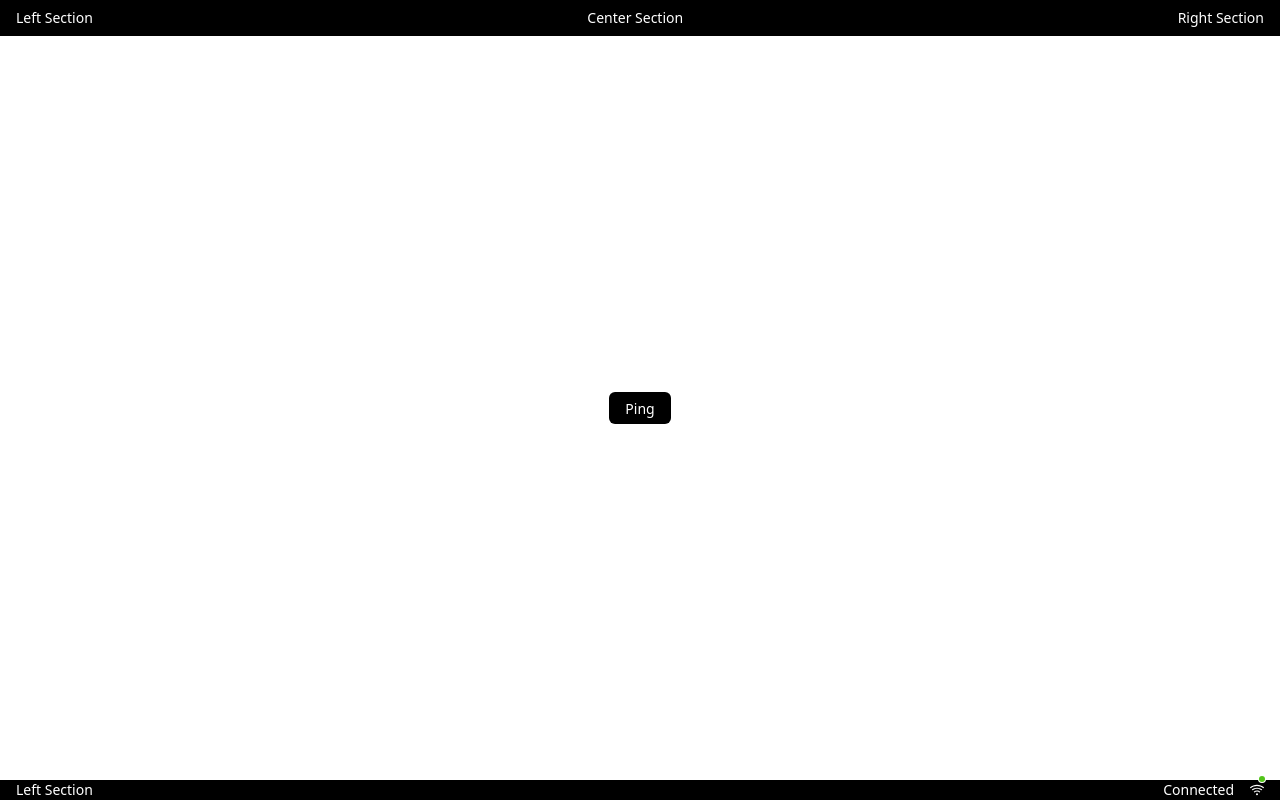
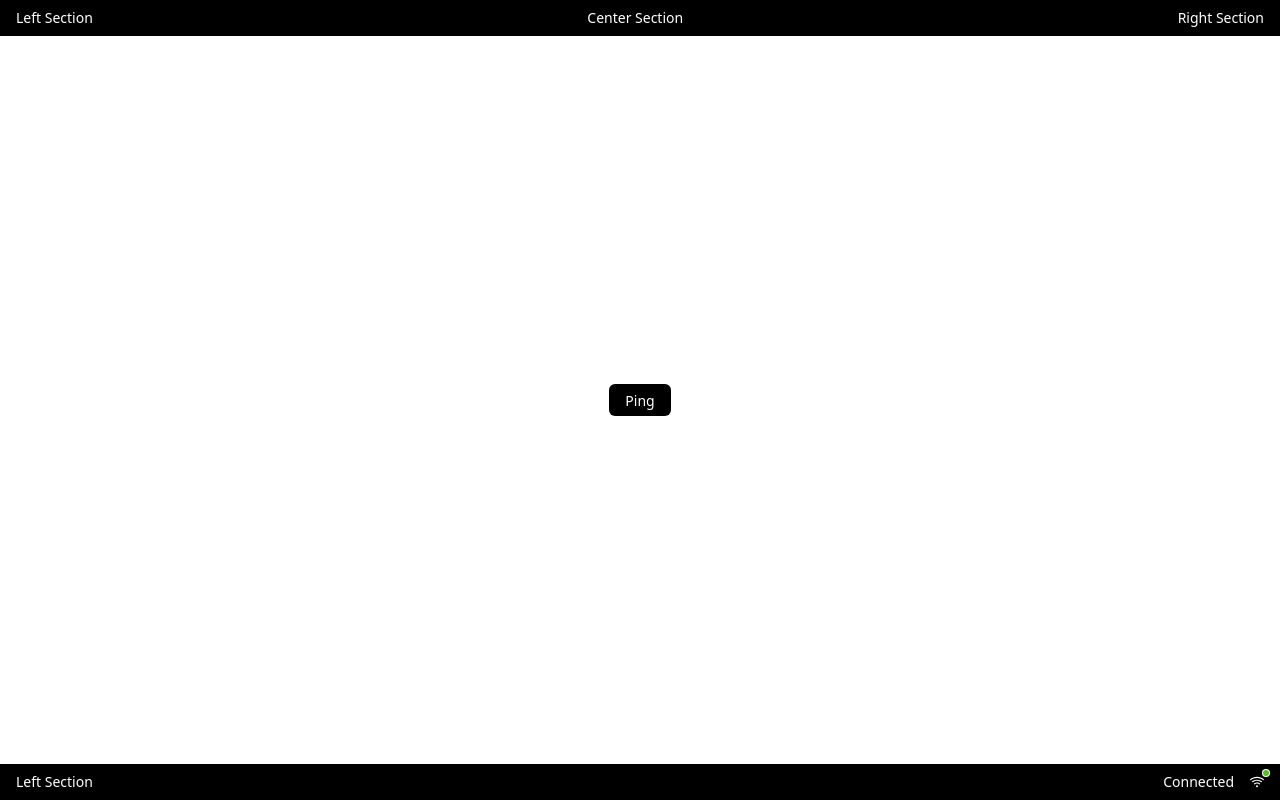
Before and after one commit to tejastn10/hollow, a React (Vite) app in the folder src/renderer/: page / in a window 1280 px wide. Built offline with nearby package versions, Linux system fonts and the light colour scheme; a web font is replaced by a local one.

Commit message:
fix: adjust Badge offset and increase StatusBar height for better visibility

```diff
--- a/src/renderer/src/container/StatusBar/StatusBar.tsx
+++ b/src/renderer/src/container/StatusBar/StatusBar.tsx
@@ -21,7 +21,7 @@ const StatusBar: FC = () => {
 			</LeftSection>
 			<RightSection>
 				<Text>{getNetworkStatusText(networkStatus)}</Text>
-				<Badge dot color={getNetworkStatusColor(networkStatus)} offset={[-2, 0]}>
+				<Badge dot color={getNetworkStatusColor(networkStatus)} offset={[2, 2]}>
 					<WifiOutlined />
 				</Badge>
 			</RightSection>
@@ -37,7 +37,7 @@ const StatusBarContainer = styled.div`
 	align-items: center;
 
 	width: 100%;
-	height: 1.25rem;
+	height: 2.25rem;
 
 	background-color: ${(props) => (props.theme === "dark" ? "#ffffff" : "#000000")};
 	color: ${(props) => (props.theme === "dark" ? "#000000" : "#ffffff")};
```
